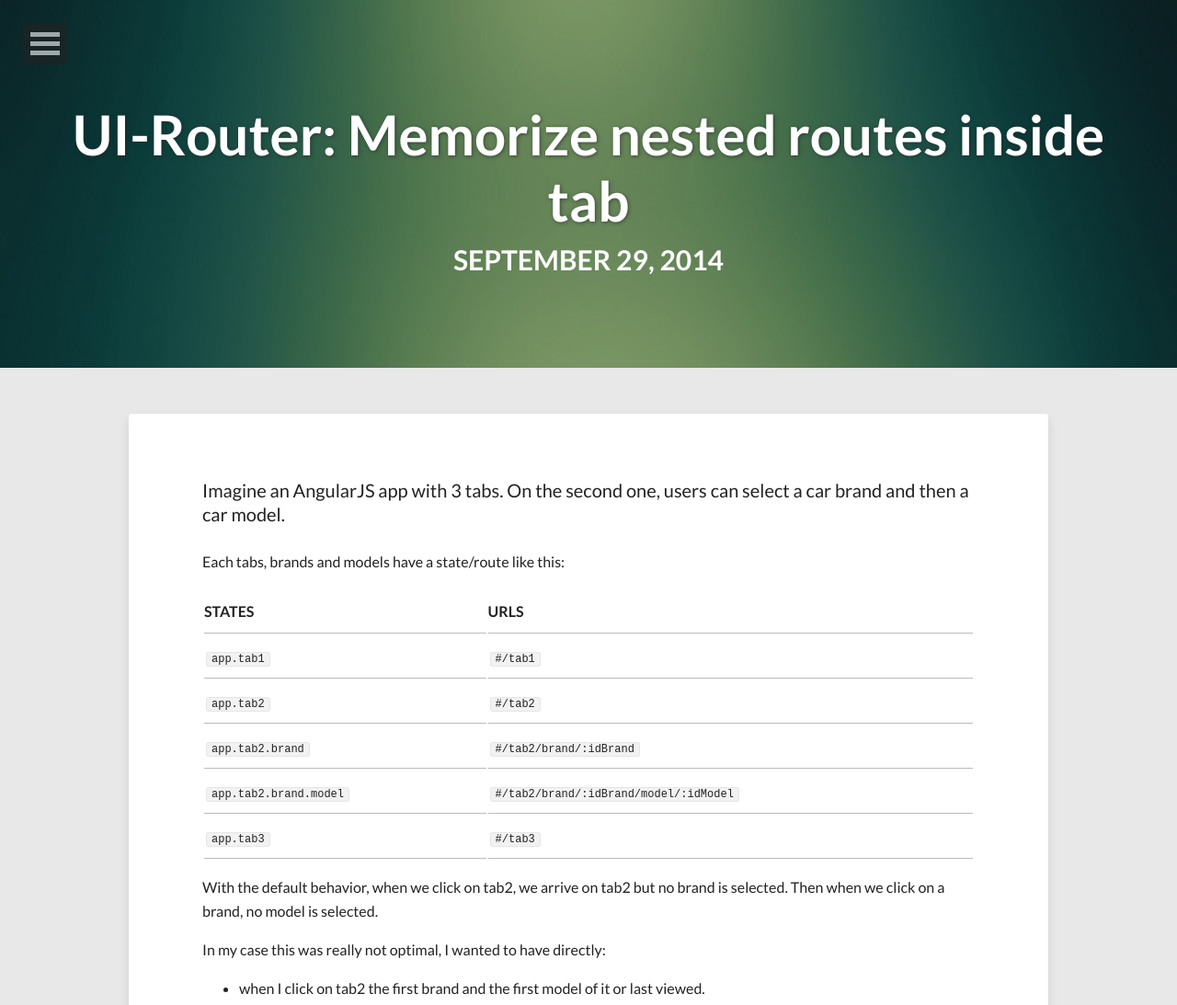
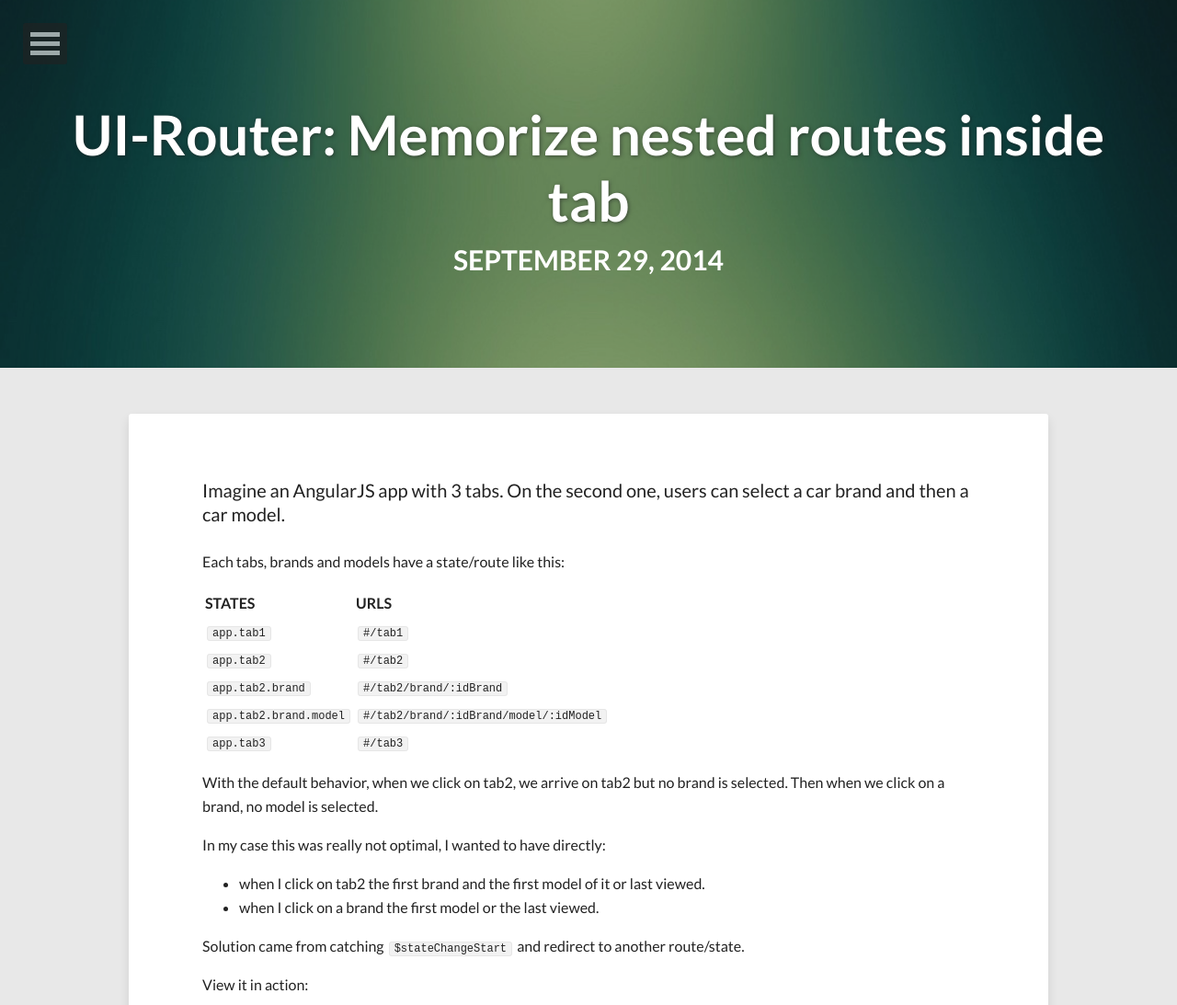
Before and after one commit to bertrandg/bertrandg.github.io, a Jekyll site: the page built from _posts/2014-09-29-ui-router-memorize-nested-route-inside-tab.md, in a window 1280 px wide. Shown: the top 1093 px of the page at 92% size. Built offline with Jekyll 4.4.1, drawn with Linux system fonts in a browser that asks for light colours; nearby versions of some CDN libraries; comment, search, counter and statistics services are not loaded.

Commit message:
Update main.css

```diff
--- a/assets/css/main.css
+++ b/assets/css/main.css
@@ -4277,11 +4277,11 @@ body {
   color: #0e4071 !important;
 }
 
-:not(.mygists) .entry-content table {
+.entry-content :not(.mygists) table {
   width: 100%;
 }
 
-:not(.mygists) .entry-content table td {
+.entry-content :not(.mygists) table td {
   padding: 10px 0;
   border-bottom: 1px solid #bbbbbb;
 }
```
